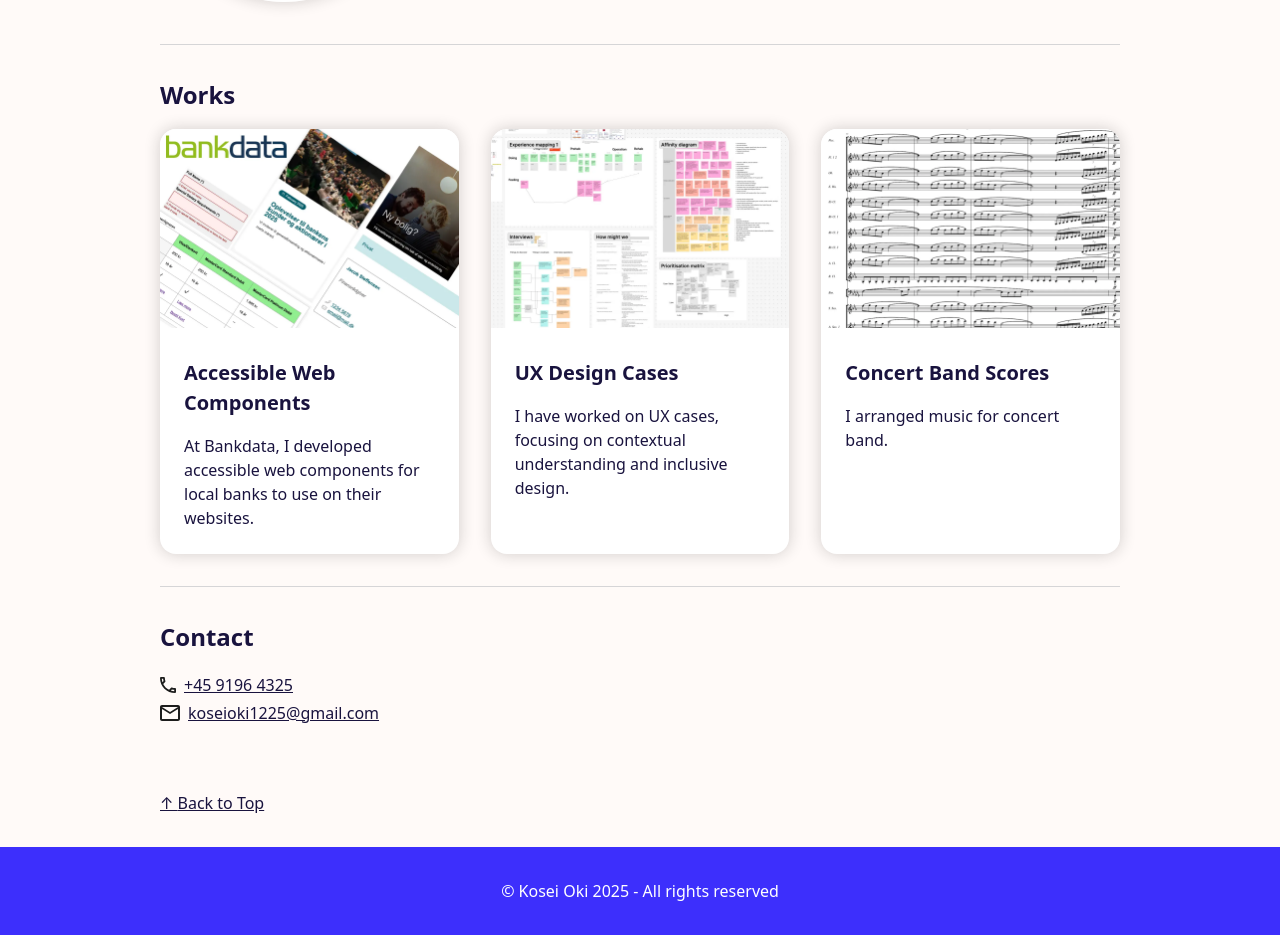
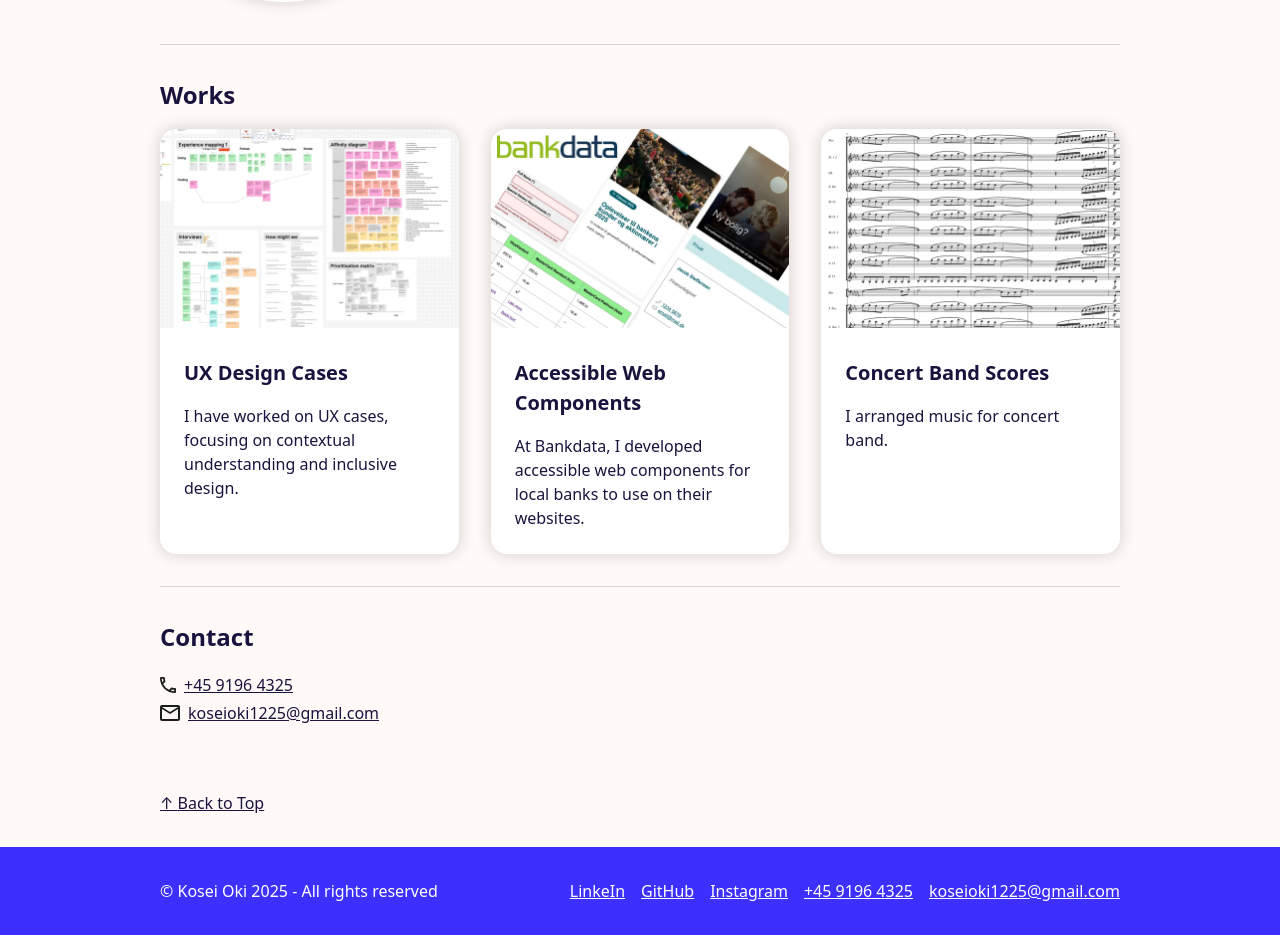
Before and after one commit to Koseioki/koseioki, a React (Vite) app: page / in a window 1280 px wide. Shown: the part 381-1316 px from the top of the page. Built offline with nearby package versions, Linux system fonts and the light colour scheme.

Commit message:
added experience map, styled scores, switched ux and components

```diff
--- a/src/ConcertBandScores.css
+++ b/src/ConcertBandScores.css
@@ -1,6 +1,6 @@
 .score-list{
     display: grid;
-    grid-template-columns: 1fr 1fr 1fr;
+    grid-template-columns: 1fr 1fr 1fr 1fr;
     gap: 1rem;
     padding: 0;
     margin: 0;
@@ -8,7 +8,12 @@
     margin-top: 2rem;
 }
 
-@media (max-width: 768px) {
+@media (max-width: 1000px) {
+    .score-list{
+        grid-template-columns: 1fr 1fr 1fr;
+    }
+}
+@media (max-width: 680px) {
     .score-list{
         grid-template-columns: 1fr 1fr;
     }
--- a/src/components/AccordionSection.css
+++ b/src/components/AccordionSection.css
@@ -71,6 +71,8 @@
 
 .accordion button:focus {
     box-shadow: var(--focus-indicator-inset);
+    /* color: var(--primary); */
+
 }
 
 .accordion-content {
--- a/src/components/Cards.css
+++ b/src/components/Cards.css
@@ -82,9 +82,13 @@ a.card-title:focus{
 
 /* ----- score card (grid) ----- */
 .score-card img {
-    aspect-ratio: 3/2;
+    aspect-ratio: 4/5;
     object-fit: cover;
     object-position: top;
+}
+
+.score-card .card-text{
+    margin-top: 0.5rem;
 }
 .score-card h2,
 .score-card a{
--- a/src/components/CaseCard.css
+++ b/src/components/CaseCard.css
@@ -9,7 +9,6 @@
     background-color: var(--white);
     border-radius: 1rem;
     box-shadow: var(--drop-shadow);
-
 
 }
 
@@ -32,6 +31,8 @@
 .case-card a:focus {
     outline: none;
     box-shadow: var(--focus-indicator);
+        text-decoration: underline;
+    color: var(--primary);
 }
 
 .case-card-thumbnail {
--- a/src/components/Footer.css
+++ b/src/components/Footer.css
@@ -8,8 +8,12 @@ footer {
     max-width: var(--page-width);
     margin: 0 auto;
     padding: 0 1rem;
-    text-align: center;
+    /* text-align: center; */
     color: var(--white);
+    display: flex;
+    flex-wrap: wrap;
+    justify-content: space-between;
+    gap: 1rem  ;
 
 }
 
@@ -26,6 +30,21 @@ footer {
     color: var(--text);
 }
 
+.footer-links {
+    /* margin-top: 1rem; */
+    display: flex;
+    /* justify-content: center; */
+    /* align-items: center; */
+    flex-wrap: wrap;
+    gap: 0.5rem 1rem;
+}
+.footer-links a {
+    color: var(--white);
+    text-decoration: underline;
+}
+.footer-links a:hover {
+    text-decoration: none;
+}
 /* @media (max-width: 568px) {
     footer {
         text-align: center;
--- a/src/components/Footer.jsx
+++ b/src/components/Footer.jsx
@@ -19,9 +19,27 @@ function Footer() {
       <footer>
         <div className="footer-content">
 
-          {/* <hr aria-hidden="true"/> */}
           <h2 className="sr-only">Site footer</h2>
           <p>© Kosei Oki 2025 - All rights reserved</p>
+          <ul className="footer-links">
+            <li>
+              <a href="https://www.linkedin.com/in/kosei-oki-340129234/">LinkeIn</a>
+              </li>
+            <li>
+              <a href="https://github.com/Koseioki?tab=repositories">GitHub</a>
+            </li>
+            <li>
+              <a href="https://www.instagram.com/koseioki1225/">Instagram</a>
+            </li>
+            <li>
+              <a href="tel:+45 9196 4325">+45 9196 4325</a>
+            </li>
+            <li>
+              <a href="mailto:koseioki1225@gmail.com">
+                koseioki1225@gmail.com
+              </a>
+            </li>
+          </ul>
     </div>
           </footer>
 
--- a/src/components/Works.jsx
+++ b/src/components/Works.jsx
@@ -14,19 +14,19 @@ function Works() {
         <h2 id="works" tabIndex={-1} className="headings" >Works</h2>
         {/* <h3 className="headings">Digital Products</h3> */}
         <ul className="work-card-list">
-
+          <WorkCard
+            link="/ux-design-cases"
+            title="UX Design Cases"
+            image={UXCases}
+            description="I have worked on UX cases, focusing on contextual understanding and inclusive design."
+          />
           <WorkCard
             link="/accessible-web-components"
             title="Accessible Web Components"
             image={AccessibleComponents}
             description="At Bankdata, I developed accessible web components for local banks to use on their websites."
           />
-          <WorkCard
-            link="/ux-design-cases"
-            title="UX Design Cases"
-            image={UXCases}
-            description="I have worked on UX cases, focusing on contextual understanding and inclusive design."
-          />
+
           <WorkCard
             link="/concert-band-scores"
             title="Concert Band Scores"
--- a/src/data/uxCases.js
+++ b/src/data/uxCases.js
@@ -1,6 +1,7 @@
 import PrehabPlus from "../assets/prehab-plus/prehab-plus.webp";
 import PrehabPlusAidpro from "../assets/prehab-plus/aidpro.webp";
 import PrehabPlusAffinityDiagram from "../assets/prehab-plus/affinity-diagram.webp";
+import PrehabPlusExperienceMapping from "../assets/prehab-plus/experience-mapping.webp";
 import PrehabPlusHowMightWe from "../assets/prehab-plus/how-might-we.webp";
 import PrehabPlusLoFi from "../assets/prehab-plus/lo-fi.webp";
 import PrehabPlusLoFiTesting from "../assets/prehab-plus/lo-fi-test.webp";
@@ -84,6 +85,18 @@ export const uxCases = [
                     {
                         type: "image",
                         src: PrehabPlusAffinityDiagram
+                    },
+                    {
+                        type: "paragraph",
+                        text: "I also created an Experience Map to both organise all the findings chronologically and identify the users’ pains and gains."
+                    },
+                    {
+                        type: "paragraph",
+                        text: "However, due to a lack of input—especially in the “Feeling” section—I decided to leave it incomplete."
+                    },
+                    {
+                        type: "image",
+                        src: PrehabPlusExperienceMapping
                     },
                     {
                         type: "paragraph",
```
Also changed, not shown: src/assets/prehab-plus/experience-mapping.webp (added).
